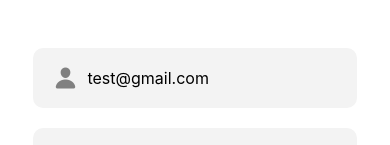
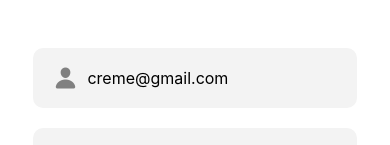
Before and after one commit to YvanDesPatates/IA_what_s_in_pic, a React Native app in the folder mobile/: screen /Login in a window 390 px wide. Shown: the part 264-409 px from the top of the page. Built offline with nearby package versions, Linux system fonts and the light colour scheme.

Commit message:
frontend: Updated auth views

```diff
--- a/mobile/src/views/Login.tsx
+++ b/mobile/src/views/Login.tsx
@@ -58,7 +58,7 @@
 });
 
 const Login = ({navigation}: LoginProps) => {
-    const [username, setUsername] = React.useState('test@gmail.com');
+    const [username, setUsername] = React.useState('creme@gmail.com');
     const [password, setPassword] = React.useState('test');
     const [error, setError] = React.useState('');
 
--- a/mobile/src/views/Register.tsx
+++ b/mobile/src/views/Register.tsx
@@ -76,9 +76,9 @@
                 try {
                     // const profile = await getProfile(data.access_token);
                     // dispatch(userProfileChanged(profile));
-                    navigation.reset({
+                        navigation.reset({
                         index: 0,
-                        routes: [{name: 'Tabs'}],
+                        routes: [{name: 'Login'}],
                     });
                 } catch (err: any) {
                     setError(err.message);
```
